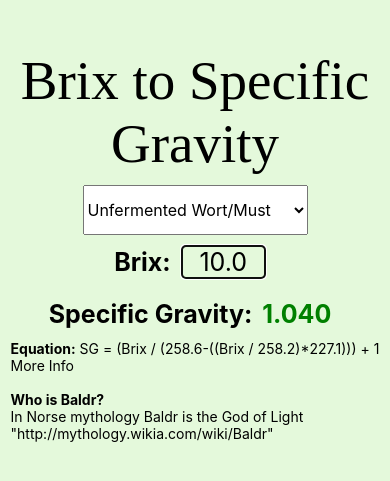
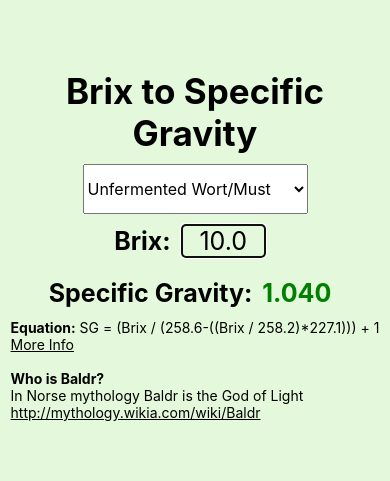
Before and after one commit to themeadery/baldr, a React Native app: screen / in a window 390 px wide. Shown: the part 171-652 px from the top of the page. Built offline with nearby package versions, Linux system fonts and the light colour scheme.

Commit message:
Hyperlinks
Added hyperlinks with the Linking module.

```diff
--- a/App.js
+++ b/App.js
@@ -5,7 +5,8 @@ import {
   Text,
   View,
   TextInput,
-  Picker
+  Picker,
+  Linking
 } from 'react-native';
 
 const instructions = Platform.select({
@@ -73,11 +74,13 @@ export default class App extends Component {
         </View>
 
         <Text style={styles.footer}>
-          <Text style={{fontWeight: 'bold'}}>Equation:</Text> SG = (Brix / (258.6-((Brix / 258.2)*227.1))) + 1{'\n'}
-          More Info{'\n'}{'\n'}
-          <Text style={{fontWeight: 'bold'}}>Who is Baldr?</Text>{'\n'}
+          <Text style={{ fontWeight: 'bold' }}>Equation:</Text> SG = (Brix / (258.6-((Brix / 258.2)*227.1))) + 1{'\n'}
+          <Text style={styles.url} onPress={() => Linking.openURL('https://www.brewersfriend.com/brix-converter/')}>More Info</Text>{'\n'}{'\n'}
+          <Text style={{ fontWeight: 'bold' }}>Who is Baldr?</Text>{'\n'}
           In Norse mythology Baldr is the God of Light{'\n'}
-          "http://mythology.wikia.com/wiki/Baldr"
+          <Text style={styles.url} onPress={() => Linking.openURL('http://mythology.wikia.com/wiki/Baldr')}>
+            http://mythology.wikia.com/wiki/Baldr
+          </Text>
         </Text>
 
         <Text style={styles.instructions}>
@@ -100,10 +103,10 @@ const styles = StyleSheet.create({
     alignItems: 'center',
   },
   title: {
-    fontFamily: "RunyTunesRevisitedNF",
+    //fontFamily: "RunyTunesRevisitedNF",
     color: 'black',
-    fontSize: 55,
-    //fontWeight: 'bold',
+    fontSize: 35,
+    fontWeight: 'bold',
     textAlign: 'center',
     margin: 10,
   },
@@ -139,6 +142,9 @@ const styles = StyleSheet.create({
     color: '#333333',
     margin: 10,
   },
+  url: {
+    textDecorationLine: 'underline',
+  },
   footer: {
     color: 'black',
     textAlign: 'left',
```
Lines whose indentation alone changed are shown as unchanged.
